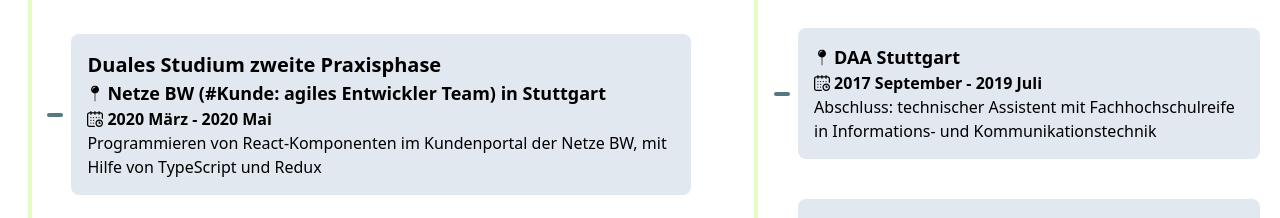
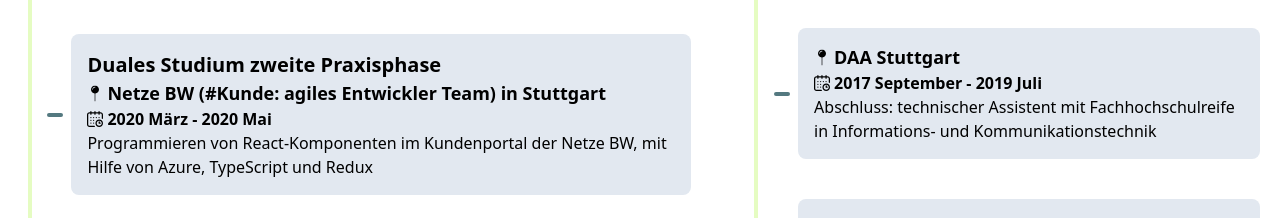
Before and after one commit to BennyDeeDev/react-portfolio, a React (Create React App) app: page / in a window 1280 px wide. Shown: the part 2580-2798 px from the top of the page. Built offline with nearby package versions, Linux system fonts and the light colour scheme.

Commit message:
added azure to cvMock

```diff
--- a/src/mocks/cvMock.ts
+++ b/src/mocks/cvMock.ts
@@ -14,7 +14,7 @@
 			timespan: "2020 März - 2020 Mai",
 			location: "Netze BW (#Kunde: agiles Entwickler Team) in Stuttgart",
 			text:
-				"Programmieren von React-Komponenten im Kundenportal der Netze BW, mit Hilfe von TypeScript und Redux",
+				"Programmieren von React-Komponenten im Kundenportal der Netze BW, mit Hilfe von Azure, TypeScript und Redux",
 		},
 		{
 			id: 3,
```
